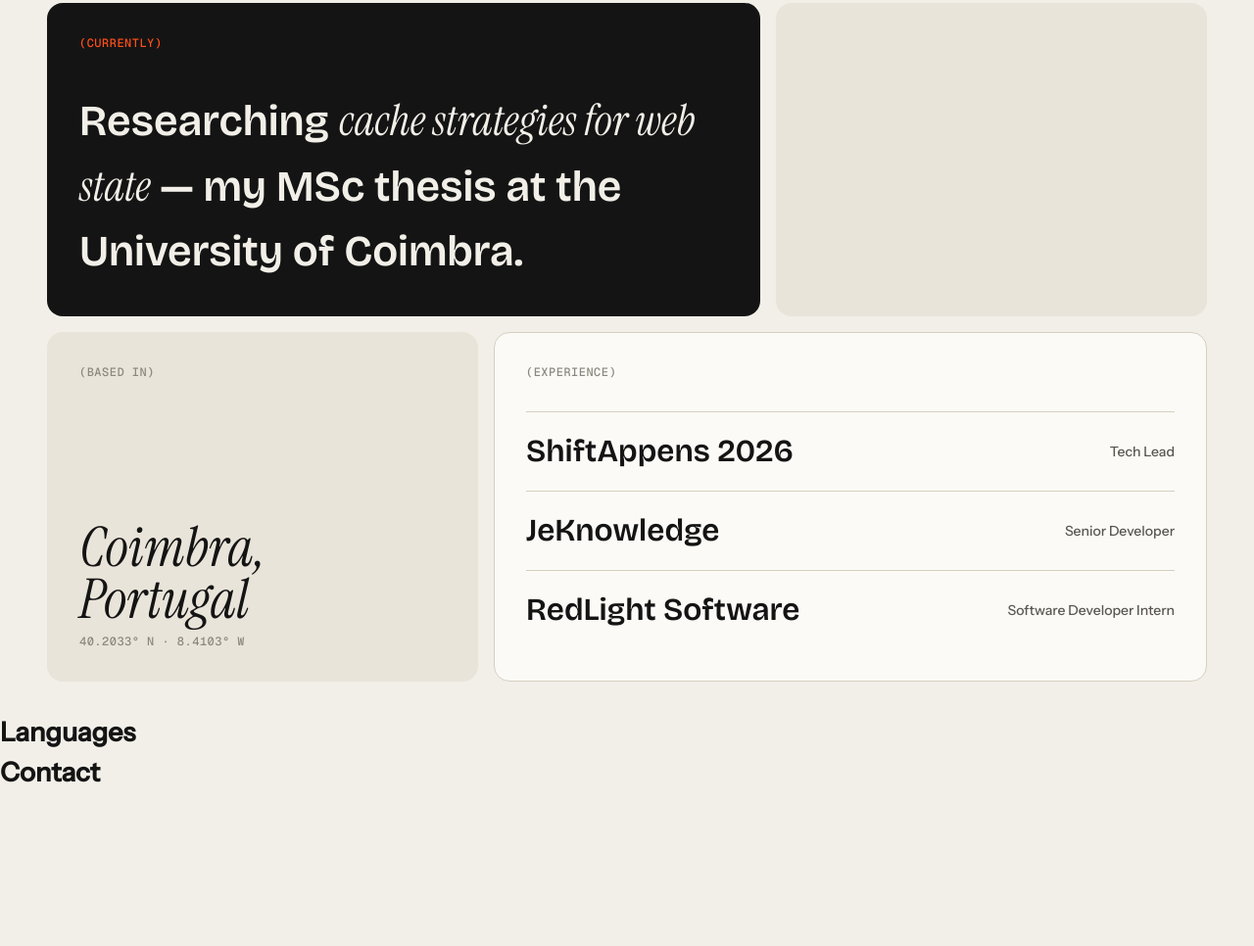
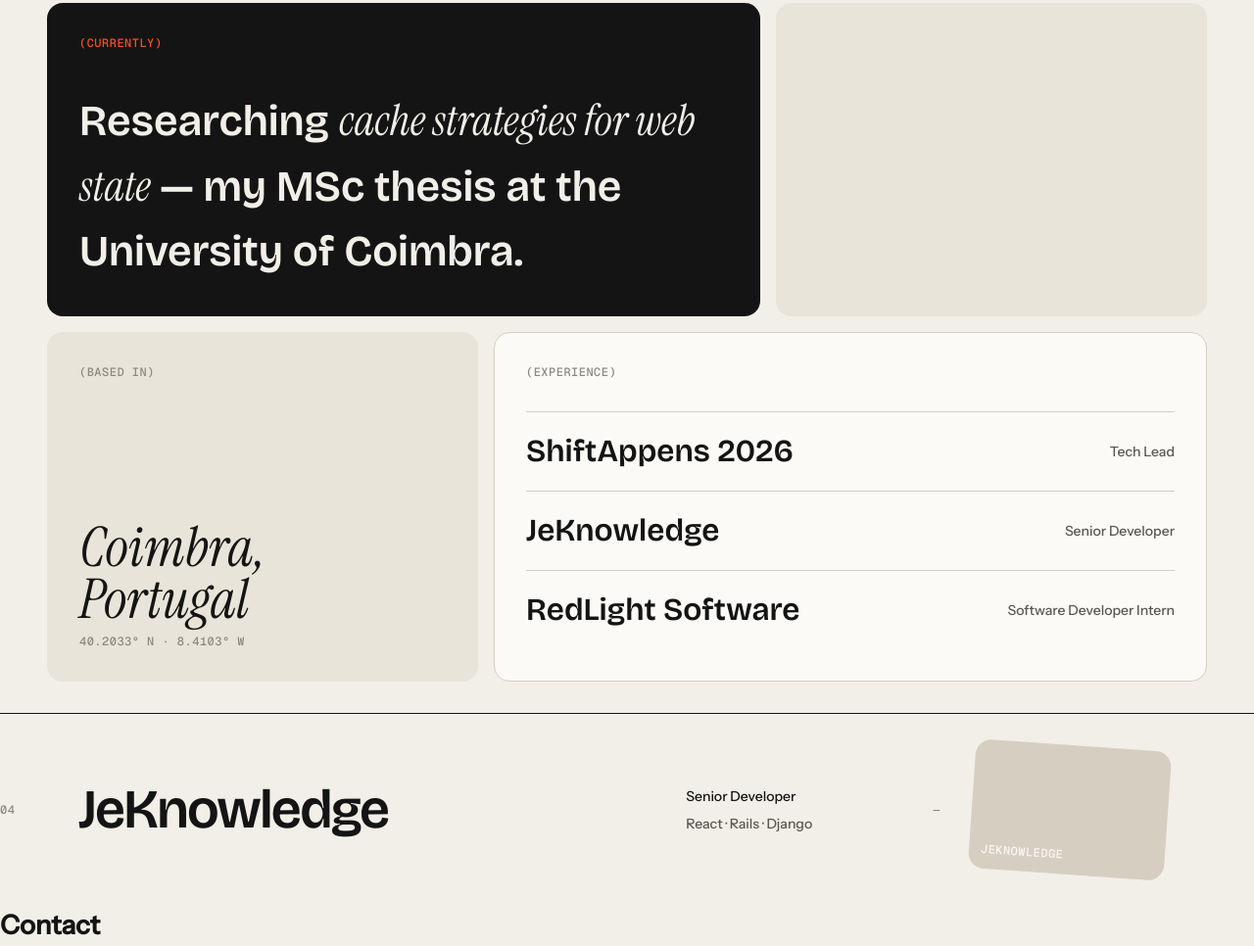
Before and after one commit to GuilhermeeMG/PortfolioProject, a website: page index.html in a window 1280 px wide. Shown: the part 1019-1985 px from the top of the page at 98% size. Before the commit the page ends 1828 px from the top, so only its background shows below. Drawn offline with nearby package versions, Linux system fonts and the light colour scheme.

Commit message:
Work row done

```diff
--- a/index.html
+++ b/index.html
@@ -12,6 +12,7 @@
   <link rel="stylesheet" href="src/styles/base.css">
   <link rel="stylesheet" href="src/styles/buttons.css">
   <link rel="stylesheet" href="src/styles/card.css">
+  <link rel="stylesheet" href="src/styles/work-row.css">
   <link rel="stylesheet" href="src/styles/nav.css">
   <link rel="stylesheet" href="src/styles/intro.css">
   <link rel="stylesheet" href="src/styles/about.css">
@@ -86,10 +87,21 @@
       </div>
     </section>
 
-    <section id="languages">
-      <h2>Languages</h2>
+    <section id="work">
+      <article class="work-row">
+        <p class="label work-row-number">04</p>
+        <h3 class="work-row-title">JeKnowledge</h3>
+        <div class="work-row-meta">
+          <p>Senior Developer</p>
+          <p class="work-row-tags">React · Rails · Django</p>
+        </div>
+        <p class="label work-row-year">—</p>
+        <div class="work-row-thumb">
+          <p class="label">jeknowledge</p>
+        </div>
+        <span class="work-row-arrow" aria-hidden="true">↗</span>
+      </article>
     </section>
-
     <section id="contact">
       <h2>Contact</h2>
     </section>
--- /dev/null
+++ b/src/styles/work-row.css
@@ -0,0 +1,79 @@
+.work-row {
+  display: flex;
+  align-items: center;
+  gap: var(--space-xl);
+  padding-block: var(--space-xl);
+  border-top: 1px solid var(--text-primary);
+}
+
+.work-row-number {
+  flex-shrink: 0;
+  width: var(--space-2xl);
+}
+
+.work-row-title {
+  flex: 1;
+  font-family: var(--font-display);
+  font-weight: 600;
+  font-size: var(--title-size);
+  line-height: 1;
+  letter-spacing: -0.03em;
+}
+
+.work-row-meta {
+  display: grid;
+  flex-shrink: 0;
+  gap: var(--space-xs);
+  width: 13.75rem;
+  font-weight: 500;
+  font-size: var(--small-size);
+  line-height: 1.25rem;
+}
+
+.work-row-tags {
+  color: var(--text-secondary);
+}
+
+.work-row-year {
+  flex-shrink: 0;
+}
+
+.work-row-thumb {
+  position: relative;
+  display: flex;
+  flex-shrink: 0;
+  align-items: flex-end;
+  width: 12.5rem;
+  height: 8.25rem;
+  padding: var(--space-s);
+  overflow: hidden;
+  border-radius: var(--radius-xl);
+  background-color: var(--bg-subtle);
+  rotate: 4deg;
+}
+
+.work-row-thumb img {
+  position: absolute;
+  inset: 0;
+  width: 100%;
+  height: 100%;
+  object-fit: cover;
+}
+
+.work-row-thumb .label {
+  position: relative;
+  color: color-mix(in srgb, var(--text-on-accent) 85%, transparent);
+}
+
+.work-row-arrow {
+  display: grid;
+  flex-shrink: 0;
+  place-items: center;
+  width: 3.5rem;
+  height: 3.5rem;
+  border-radius: var(--radius-pill);
+  background-color: var(--accent);
+  color: var(--text-on-accent);
+  font-size: var(--heading-size);
+  opacity: 0;
+}
```
